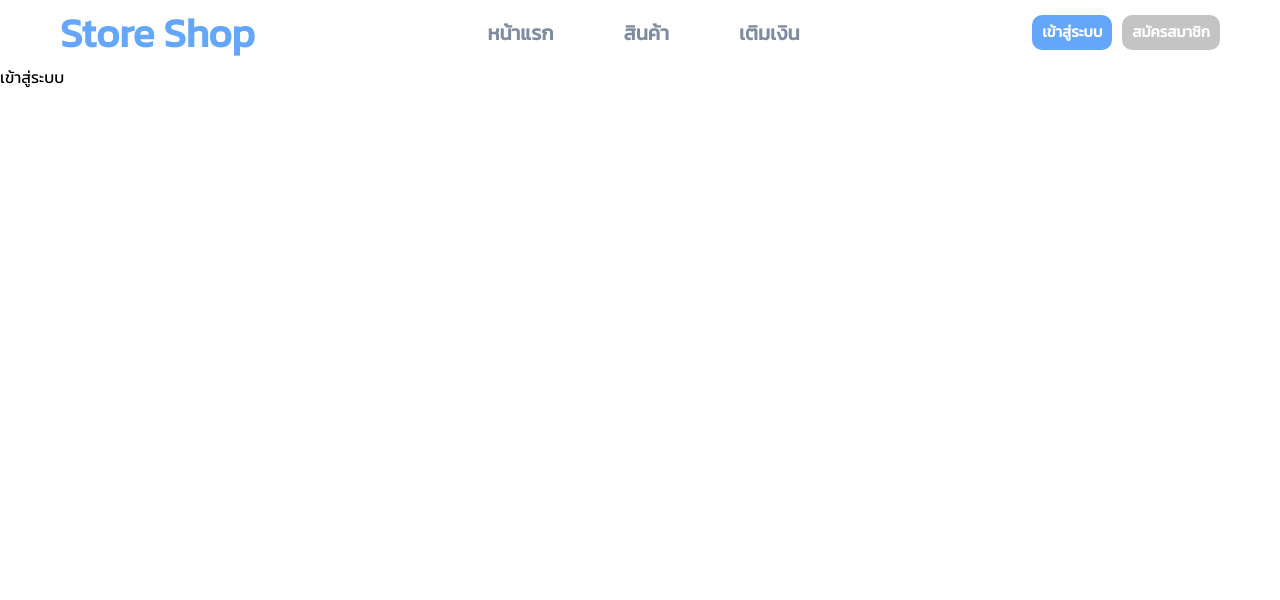
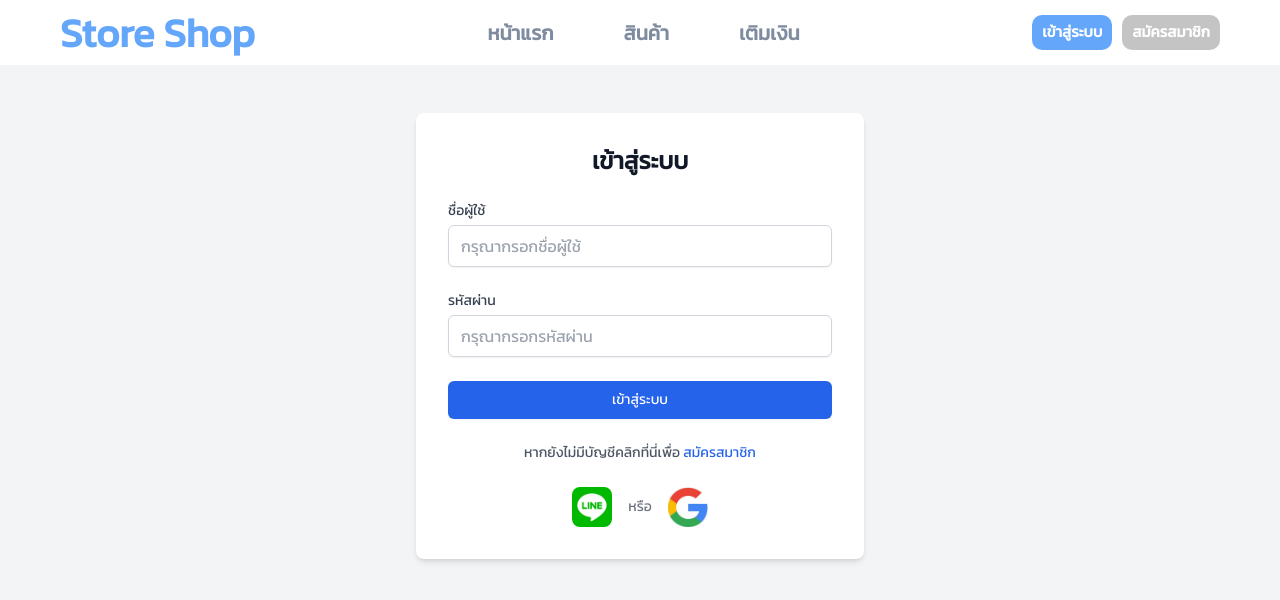
Before and after one commit to Metis1246/project-shop, a Nuxt app: page /login in a window 1280 px wide. Shown: the top 600 px of the page. Built offline with nearby package versions, Linux system fonts and the light colour scheme.

Commit message:
login and register

```diff
--- a/pages/login.vue
+++ b/pages/login.vue
@@ -1,9 +1,78 @@
 <template>
-  <div>
-    <h1>เข้าสู่ระบบ</h1>
+  <div
+    class="min-h-screen flex items-start justify-center bg-gray-100 py-12 px-4 sm:px-6 lg:px-8"
+  >
+    <div class="max-w-md w-full bg-white shadow-md rounded-lg p-8">
+      <h1 class="text-2xl font-bold text-gray-900 mb-6 text-center">
+        เข้าสู่ระบบ
+      </h1>
+      <form @submit.prevent="handleSubmit" class="space-y-6">
+        <div>
+          <label for="username" class="block text-sm font-medium text-gray-700"
+            >ชื่อผู้ใช้</label
+          >
+          <input
+            type="text"
+            id="username"
+            v-model="form.username"
+            placeholder="กรุณากรอกชื่อผู้ใช้"
+            required
+            class="mt-1 block w-full px-3 py-2 border border-gray-300 rounded-md shadow-sm placeholder-gray-400 focus:outline-none focus:ring-blue-500 focus:border-blue-500"
+          />
+        </div>
+        <div>
+          <label for="password" class="block text-sm font-medium text-gray-700"
+            >รหัสผ่าน</label
+          >
+          <input
+            type="password"
+            id="password"
+            v-model="form.password"
+            placeholder="กรุณากรอกรหัสผ่าน"
+            required
+            class="mt-1 block w-full px-3 py-2 border border-gray-300 rounded-md shadow-sm placeholder-gray-400 focus:outline-none focus:ring-blue-500 focus:border-blue-500"
+          />
+        </div>
+        <button
+          type="submit"
+          class="w-full flex justify-center py-2 px-4 border border-transparent rounded-md shadow-sm text-sm font-medium text-white bg-blue-600 hover:bg-blue-700 focus:outline-none focus:ring-2 focus:ring-offset-2 focus:ring-blue-500"
+        >
+          เข้าสู่ระบบ
+        </button>
+        <p class="text-sm text-gray-600 text-center">
+          หากยังไม่มีบัญชีคลิกที่นี่เพื่อ
+          <NuxtLink to="/register" class="text-blue-600 hover:text-blue-500"
+            >สมัครสมาชิก</NuxtLink
+          >
+        </p>
+        <div class="flex items-center justify-center my-4">
+          <img
+            src="/images/LINE.jpg"
+            alt="Line Logo"
+            class="h-10 w-10 cursor-pointer rounded-lg"
+          />
+          <span class="mx-4 text-sm text-gray-500">หรือ</span>
+          <img
+            src="/images/google.jpg"
+            alt="Google Logo"
+            class="h-10 w-10 cursor-pointer"
+          />
+        </div>
+      </form>
+    </div>
   </div>
 </template>
 
-<script setup></script>
+<script setup>
+import { ref } from "vue";
 
-<style scoped></style>
+const form = ref({
+  username: "",
+  password: "",
+});
+
+const handleSubmit = () => {
+  // จัดการการส่งฟอร์มที่นี่
+  console.log("Form submitted:", form.value);
+};
+</script>
--- a/pages/register.vue
+++ b/pages/register.vue
@@ -68,7 +68,7 @@
           สมัครสมาชิก
         </button>
         <p class="text-sm text-gray-600 text-center">
-          หากยังไม่มีบัญชีคลิกที่นี่เพื่อ
+          หากมีบัญชีคลิกที่นี่เพื่อ
           <NuxtLink to="/login" class="text-blue-600 hover:text-blue-500"
             >เข้าสู่ระบบ</NuxtLink
           >
```
